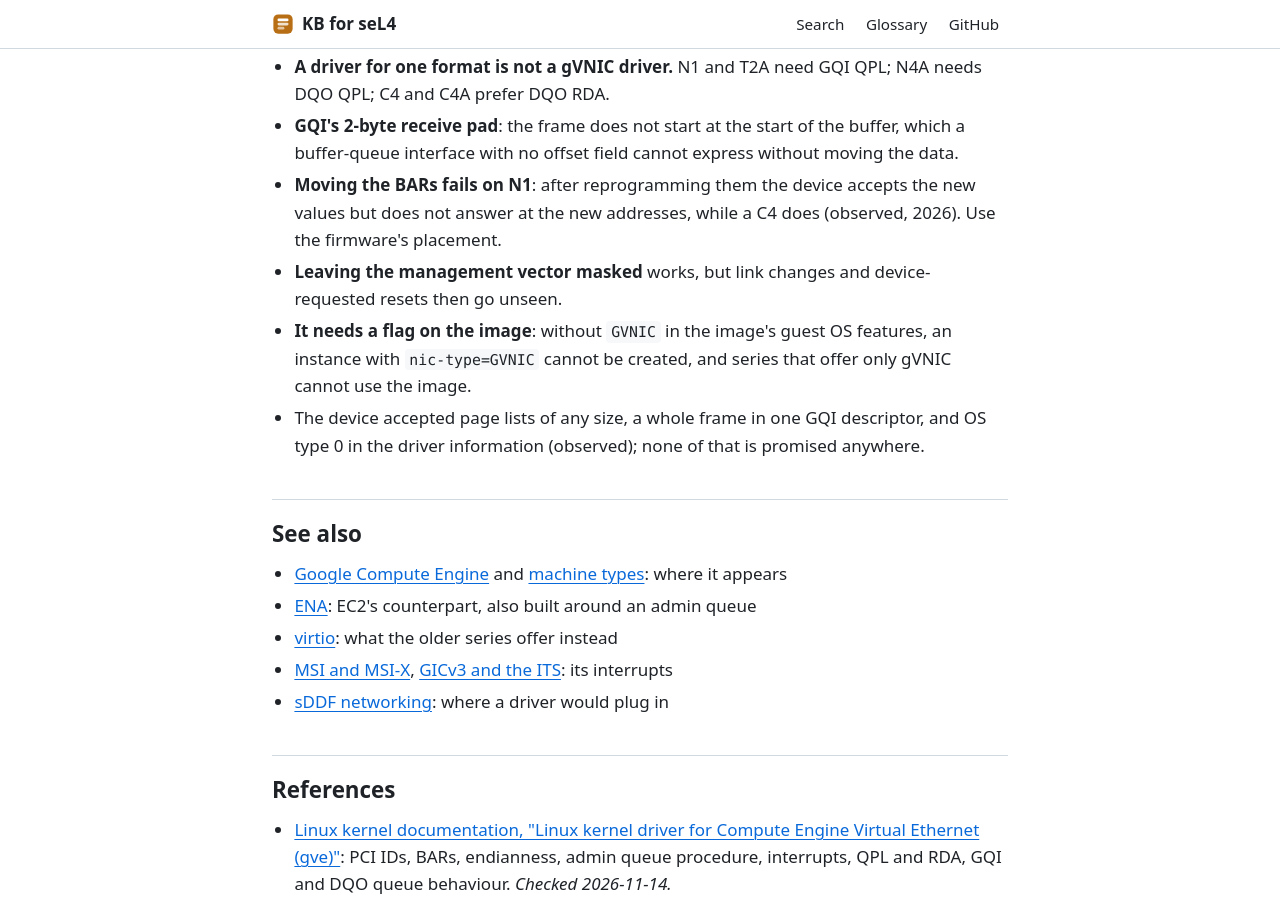
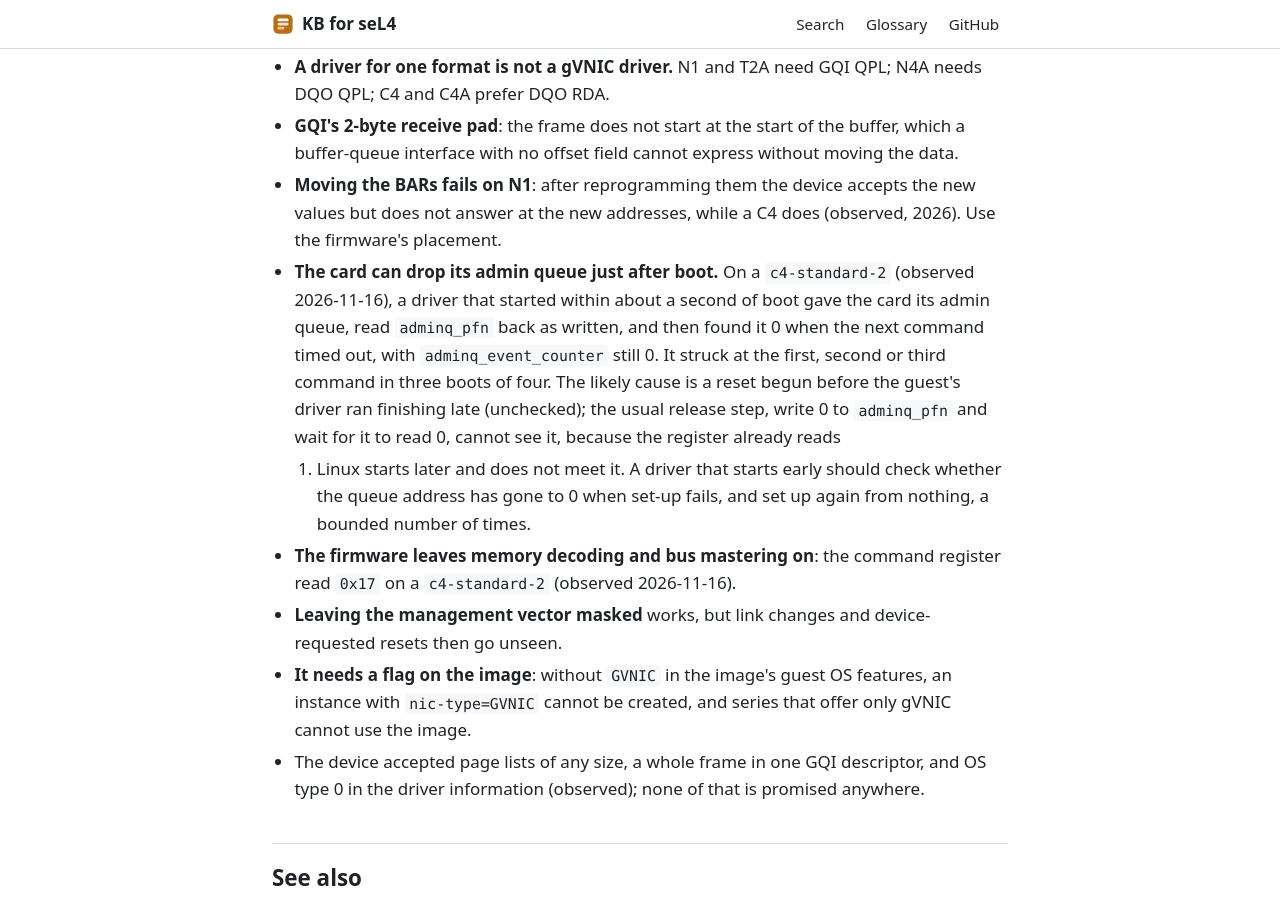
Before and after one commit to timretout/kb-for-seL4, a Jekyll site: the page built from concepts/gvnic.md, in a window 1280 px wide and 900 px high, scrolled down 5921 px. Built offline with Jekyll 4.4.1, drawn with Linux system fonts in a browser that asks for light colours; our own code applies the rules of GitHub Pages for plain Markdown files.

Commit message:
kb: gvnic: the admin queue dropped just after boot; command register left on
Co-Authored-By: Claude Opus 5.5 <noreply@anthropic.com>

```diff
--- a/concepts/gvnic.md
+++ b/concepts/gvnic.md
@@ -223,6 +223,21 @@ Reference implementations: Linux
 - **Moving the BARs fails on N1**: after reprogramming them the device
   accepts the new values but does not answer at the new addresses,
   while a C4 does (observed, 2026). Use the firmware's placement.
+- **The card can drop its admin queue just after boot.** On a
+  `c4-standard-2` (observed 2026-11-16), a driver that started within
+  about a second of boot gave the card its admin queue, read
+  `adminq_pfn` back as written, and then found it 0 when the next
+  command timed out, with `adminq_event_counter` still 0. It struck at
+  the first, second or third command in three boots of four. The likely
+  cause is a reset begun before the guest's driver ran finishing late
+  (unchecked); the usual release step, write 0 to `adminq_pfn` and wait
+  for it to read 0, cannot see it, because the register already reads
+  0. Linux starts later and does not meet it. A driver that starts early
+  should check whether the queue address has gone to 0 when set-up
+  fails, and set up again from nothing, a bounded number of times.
+- **The firmware leaves memory decoding and bus mastering on**: the
+  command register read `0x17` on a `c4-standard-2` (observed
+  2026-11-16).
 - **Leaving the management vector masked** works, but link changes and
   device-requested resets then go unseen.
 - **It needs a flag on the image**: without `GVNIC` in the image's
```
